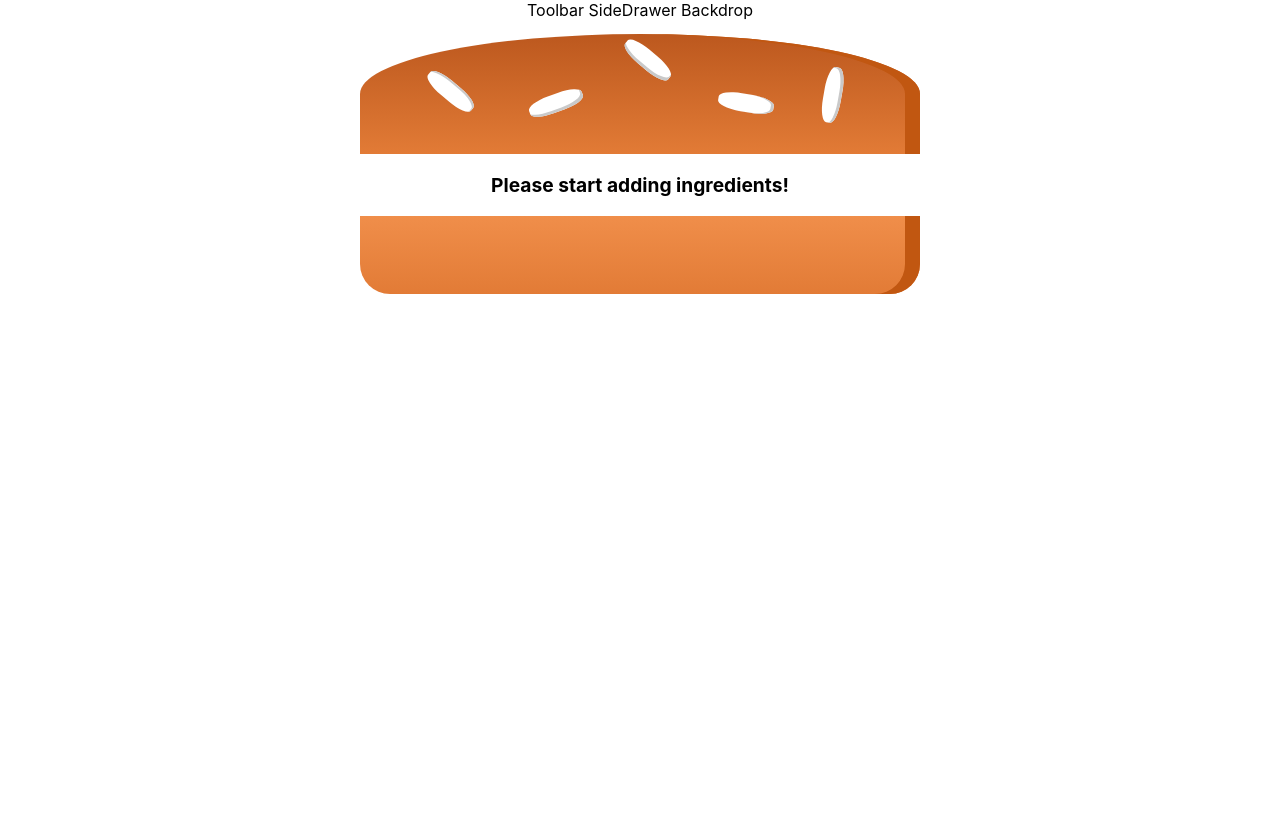
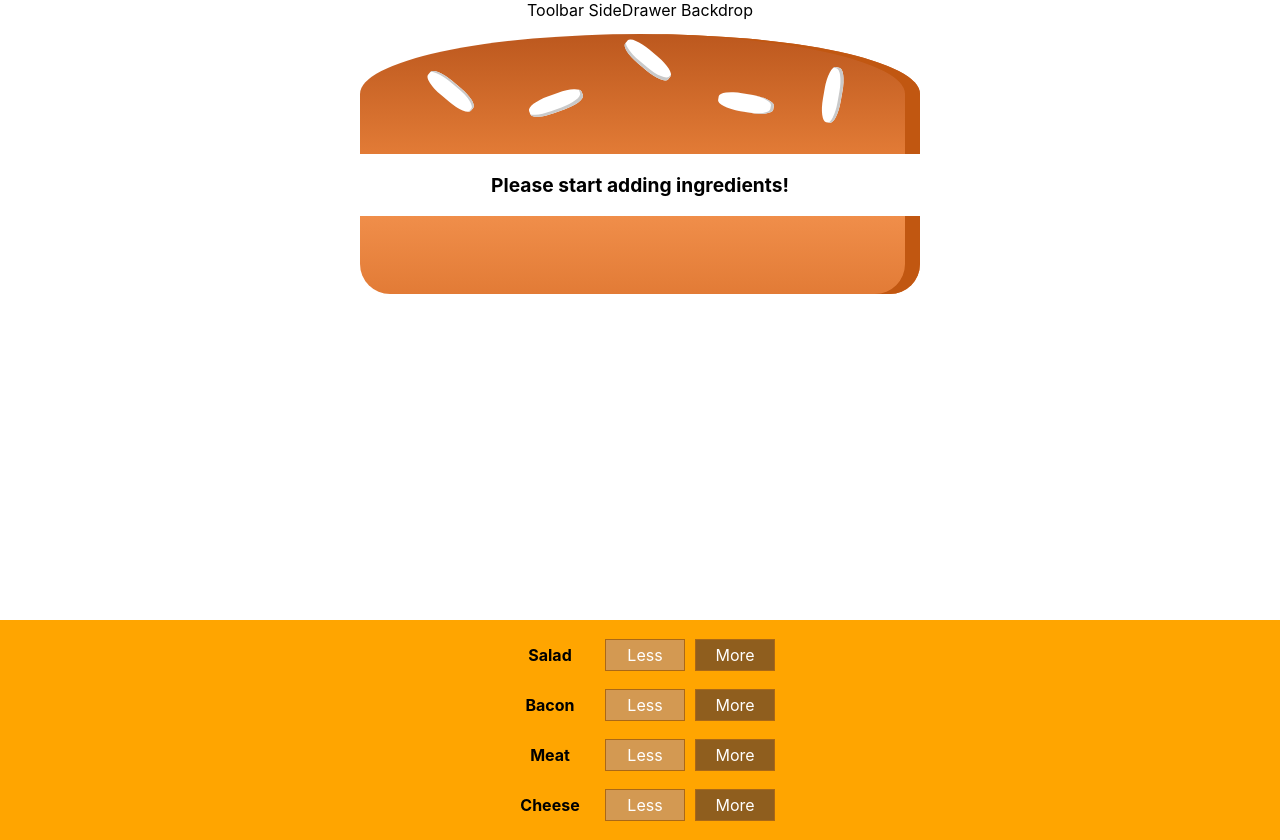
Before and after one commit to ruimds/react-redux-practice, a React (Create React App) app: page / in a window 1280 px wide. Before the commit the page ends 800 px from the top, so only its background shows below. Built offline with nearby package versions, Linux system fonts and the light colour scheme.

Commit message:
Update build control components allowing the user to add more ingredients

```diff
--- a/src/components/Burger/BuildControls/BuildControl/BuildControl.js
+++ b/src/components/Burger/BuildControls/BuildControl/BuildControl.js
@@ -3,9 +3,14 @@ import './BuildControl.css'
 
 const buildControl = (props) => (
     <div className="build-control">
-        <div>{props.label}</div>
+        <div className="label">{props.label}</div>
         <button className="less">Less</button>
-        <button className="more">More</button>
+        <button
+            className="more"
+            onClick={props.added}
+        >
+            More
+        </button>
     </div>
 );
 
--- a/src/components/Burger/BuildControls/BuildControls.js
+++ b/src/components/Burger/BuildControls/BuildControls.js
@@ -1,8 +1,23 @@
 import React from 'react';
+import BuildControl from './BuildControl/BuildControl';
+import './BuildControls.css';
+
+const controls = [
+    {label: 'Salad', type: 'salad'},
+    {label: 'Bacon', type: 'bacon'},
+    {label: 'Meat', type: 'cheese'},
+    {label: 'Cheese', type: 'meat'},
+];
 
 const buildControls = (props)=> (
-    <div>
-
+    <div className="build-controls">
+        {controls.map(ctrl => (
+            <BuildControl
+                key={ctrl.label}
+                label={ctrl.label}
+                added={() => props.ingredientAdded(ctrl.type)}
+            />
+        ))}
     </div>
 );
 
```
